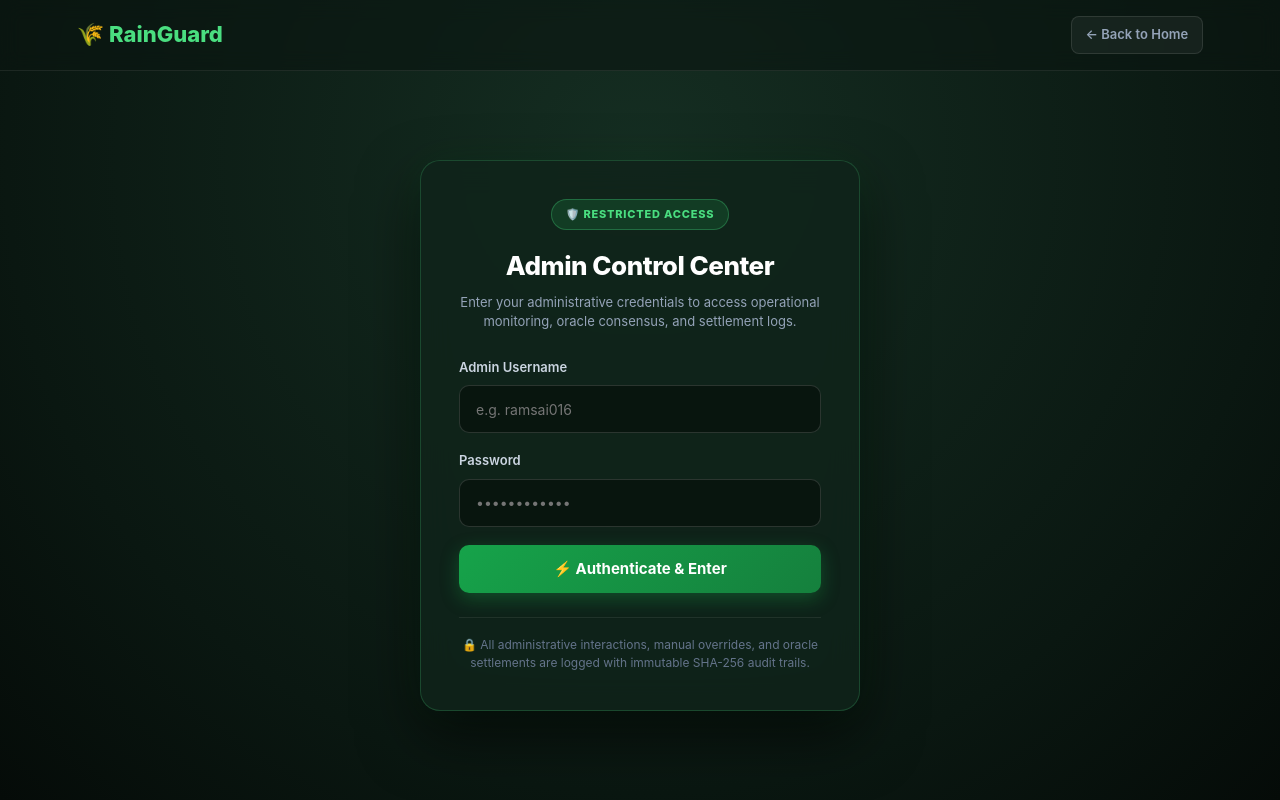
After one commit to Ramsaivakkapatla/Rainguard, a Flask app: template templates/admin_login.html in a window 1280 px wide. The commit adds this page. Run offline with Flask 3, Linux system fonts and the light colour scheme; the template is opened without the code that fills it, so the values that code supplies are empty.

Commit message:
Fix(admin,admin_login.html):Added Authentication for Admin login

```diff
--- /dev/null
+++ b/templates/admin_login.html
@@ -0,0 +1,321 @@
+<!DOCTYPE html>
+<html lang="en">
+
+<head>
+
+    <meta charset="UTF-8">
+
+    <meta
+        name="viewport"
+        content="width=device-width, initial-scale=1.0"
+    >
+
+    <title>Admin Authentication | RainGuard Control Center</title>
+
+    <link
+        rel="stylesheet"
+        href="{{ url_for('static', filename='css/style.css') }}"
+    >
+
+    <style>
+        .admin-login-body {
+            min-height: 100vh;
+            background: radial-gradient(circle at 50% 20%, #152e22 0%, #0a1711 70%, #050b08 100%);
+            color: #e2e8f0;
+            display: flex;
+            flex-direction: column;
+        }
+
+        .admin-login-nav {
+            padding: 16px 6%;
+            display: flex;
+            justify-content: space-between;
+            align-items: center;
+            border-bottom: 1px solid rgba(255, 255, 255, 0.08);
+            background: rgba(10, 23, 17, 0.6);
+            backdrop-filter: blur(10px);
+        }
+
+        .admin-login-card {
+            width: 100%;
+            max-width: 440px;
+            padding: 38px;
+            background: rgba(16, 36, 26, 0.85);
+            border: 1px solid rgba(74, 222, 128, 0.2);
+            border-radius: 20px;
+            box-shadow: 0 25px 60px rgba(0, 0, 0, 0.6), 0 0 40px rgba(34, 197, 94, 0.08);
+            backdrop-filter: blur(16px);
+            margin: auto;
+        }
+
+        .admin-badge {
+            display: inline-flex;
+            align-items: center;
+            gap: 6px;
+            padding: 6px 14px;
+            background: rgba(34, 197, 94, 0.15);
+            border: 1px solid rgba(74, 222, 128, 0.3);
+            color: #4ade80;
+            font-size: 11px;
+            font-weight: 800;
+            letter-spacing: 0.8px;
+            border-radius: 20px;
+            margin-bottom: 16px;
+            text-transform: uppercase;
+        }
+
+        .admin-login-card h1 {
+            color: #ffffff;
+            font-size: 26px;
+            font-weight: 800;
+            margin-bottom: 8px;
+            letter-spacing: -0.5px;
+        }
+
+        .admin-login-card p.subtitle {
+            color: #94a3b8;
+            font-size: 13px;
+            line-height: 1.5;
+            margin-bottom: 26px;
+        }
+
+        .admin-field {
+            display: flex;
+            flex-direction: column;
+            gap: 8px;
+            margin-bottom: 18px;
+            text-align: left;
+        }
+
+        .admin-field label {
+            color: #cbd5e1;
+            font-size: 13px;
+            font-weight: 600;
+        }
+
+        .admin-field input {
+            width: 100%;
+            height: 48px;
+            padding: 0 16px;
+            background: rgba(8, 20, 14, 0.9);
+            border: 1px solid rgba(255, 255, 255, 0.14);
+            border-radius: 10px;
+            color: #ffffff;
+            font-size: 14px;
+            outline: none;
+            transition: all 0.2s ease;
+        }
+
+        .admin-field input:focus {
+            border-color: #22c55e;
+            box-shadow: 0 0 0 3px rgba(34, 197, 94, 0.2);
+            background: rgba(10, 26, 18, 0.95);
+        }
+
+        .admin-submit-btn {
+            width: 100%;
+            height: 48px;
+            margin-top: 10px;
+            background: linear-gradient(135deg, #16a34a 0%, #15803d 100%);
+            color: #ffffff;
+            border: none;
+            border-radius: 10px;
+            font-size: 15px;
+            font-weight: 700;
+            cursor: pointer;
+            transition: all 0.2s ease;
+            display: flex;
+            align-items: center;
+            justify-content: center;
+            gap: 8px;
+            box-shadow: 0 6px 18px rgba(22, 163, 74, 0.35);
+        }
+
+        .admin-submit-btn:hover {
+            background: linear-gradient(135deg, #22c55e 0%, #16a34a 100%);
+            transform: translateY(-1px);
+        }
+
+        .admin-submit-btn:disabled {
+            opacity: 0.65;
+            cursor: not-allowed;
+            transform: none;
+        }
+
+        .admin-message {
+            margin-top: 18px;
+            padding: 10px 14px;
+            border-radius: 8px;
+            font-size: 13px;
+            font-weight: 600;
+            text-align: center;
+            display: none;
+        }
+
+        .admin-message.error {
+            display: block;
+            background: rgba(239, 68, 68, 0.15);
+            border: 1px solid rgba(239, 68, 68, 0.3);
+            color: #fca5a5;
+        }
+
+        .admin-message.success {
+            display: block;
+            background: rgba(34, 197, 94, 0.15);
+            border: 1px solid rgba(34, 197, 94, 0.3);
+            color: #86efac;
+        }
+
+        .admin-message.loading {
+            display: block;
+            background: rgba(59, 130, 246, 0.15);
+            border: 1px solid rgba(59, 130, 246, 0.3);
+            color: #93c5fd;
+        }
+
+        .admin-security-note {
+            margin-top: 24px;
+            padding-top: 18px;
+            border-top: 1px solid rgba(255, 255, 255, 0.08);
+            font-size: 12px;
+            color: #64748b;
+            text-align: center;
+            line-height: 1.5;
+        }
+    </style>
+
+</head>
+
+
+<body class="admin-login-body">
+
+    <!-- NAVBAR -->
+    <nav class="admin-login-nav">
+        <a href="/" style="color: #4ade80; text-decoration: none; font-size: 22px; font-weight: 800; display: flex; align-items: center; gap: 8px;">
+            🌾 RainGuard
+        </a>
+        <a href="/" style="color: #94a3b8; text-decoration: none; font-size: 13px; font-weight: 600; padding: 8px 14px; background: rgba(255, 255, 255, 0.05); border-radius: 8px; border: 1px solid rgba(255, 255, 255, 0.1);">
+            ← Back to Home
+        </a>
+    </nav>
+
+    <!-- AUTHENTICATION CONTAINER -->
+    <div style="flex: 1; display: flex; align-items: center; justify-content: center; padding: 40px 20px;">
+        <div class="admin-login-card">
+
+            <div style="text-align: center;">
+                <span class="admin-badge">
+                    🛡️ Restricted Access
+                </span>
+                <h1>
+                    Admin Control Center
+                </h1>
+                <p class="subtitle">
+                    Enter your administrative credentials to access operational monitoring, oracle consensus, and settlement logs.
+                </p>
+            </div>
+
+            <form id="adminLoginForm">
+
+                <div class="admin-field">
+                    <label for="admin_username">Admin Username</label>
+                    <input
+                        type="text"
+                        id="admin_username"
+                        name="username"
+                        placeholder="e.g. ramsai016"
+                        autocomplete="username"
+                        required
+                    >
+                </div>
+
+                <div class="admin-field">
+                    <label for="admin_password">Password</label>
+                    <input
+                        type="password"
+                        id="admin_password"
+                        name="password"
+                        placeholder="••••••••••••"
+                        autocomplete="current-password"
+                        required
+                    >
+                </div>
+
+                <button
+                    type="submit"
+                    id="admin-login-btn"
+                    class="admin-submit-btn"
+                >
+                    ⚡ Authenticate & Enter
+                </button>
+
+            </form>
+
+            <div id="adminMessage" class="admin-message"></div>
+
+            <div class="admin-security-note">
+                🔒 All administrative interactions, manual overrides, and oracle settlements are logged with immutable SHA-256 audit trails.
+            </div>
+
+        </div>
+    </div>
+
+<script>
+    document.getElementById("adminLoginForm").addEventListener("submit", async function (event) {
+        event.preventDefault();
+
+        const username = document.getElementById("admin_username").value.trim();
+        const password = document.getElementById("admin_password").value;
+        const message = document.getElementById("adminMessage");
+        const button = document.getElementById("admin-login-btn");
+
+        if (!username || !password) {
+            message.textContent = "❌ Please enter both username and password.";
+            message.className = "admin-message error";
+            return;
+        }
+
+        button.disabled = true;
+        button.textContent = "⏳ Verifying Credentials...";
+        message.textContent = "Authenticating with secure control center...";
+        message.className = "admin-message loading";
+
+        try {
+            const response = await fetch("/api/admin/login", {
+                method: "POST",
+                headers: {
+                    "Content-Type": "application/json"
+                },
+                body: JSON.stringify({
+                    username: username,
+                    password: password
+                })
+            });
+
+            const data = await response.json();
+
+            if (response.ok && data.success) {
+                message.textContent = "✅ Verification successful! Loading Admin Dashboard...";
+                message.className = "admin-message success";
+                setTimeout(function () {
+                    window.location.href = "/admin";
+                }, 500);
+                return;
+            }
+
+            message.textContent = "❌ " + (data.error || "Invalid username or password.");
+            message.className = "admin-message error";
+        } catch (error) {
+            console.error(error);
+            message.textContent = "❌ Connection error. Please verify the RainGuard server is running.";
+            message.className = "admin-message error";
+        } finally {
+            button.disabled = false;
+            button.textContent = "⚡ Authenticate & Enter";
+        }
+    });
+</script>
+
+</body>
+
+</html>
```
Also changed, not shown: templates/admin.html (+15 -0 lines).
